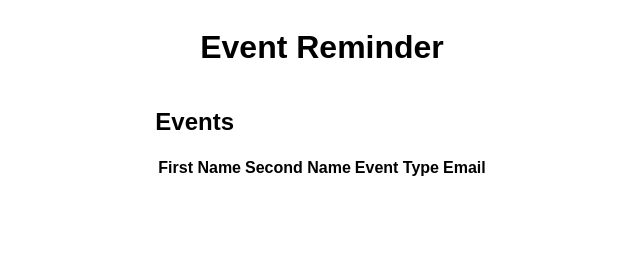
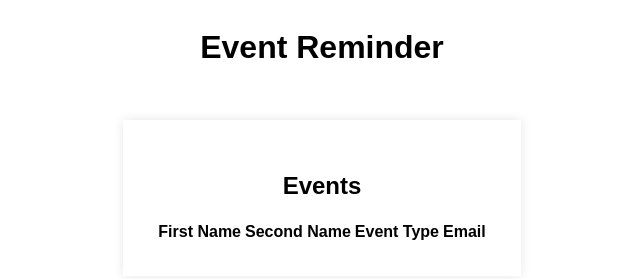
Before and after one commit to Markmcl25/task_management, a website: page index.html in a window 1280 px wide. Shown: the whole page, without its empty margins (318-958 px from the left). Drawn offline with Linux system fonts and the light colour scheme.

Commit message:
added css changes to html

```diff
--- a/style.css
+++ b/style.css
@@ -4,3 +4,14 @@ body {
     display: flex;
     flex-direction: column;
 }
+
+.container {
+    padding: 2em;
+    margin: 2em;
+    box-shadow: 0 0 10px rgba(0, 0, 0, 0.1);
+    align-items: center;
+}
+
+h2 {
+    text-align: center;
+}
```
